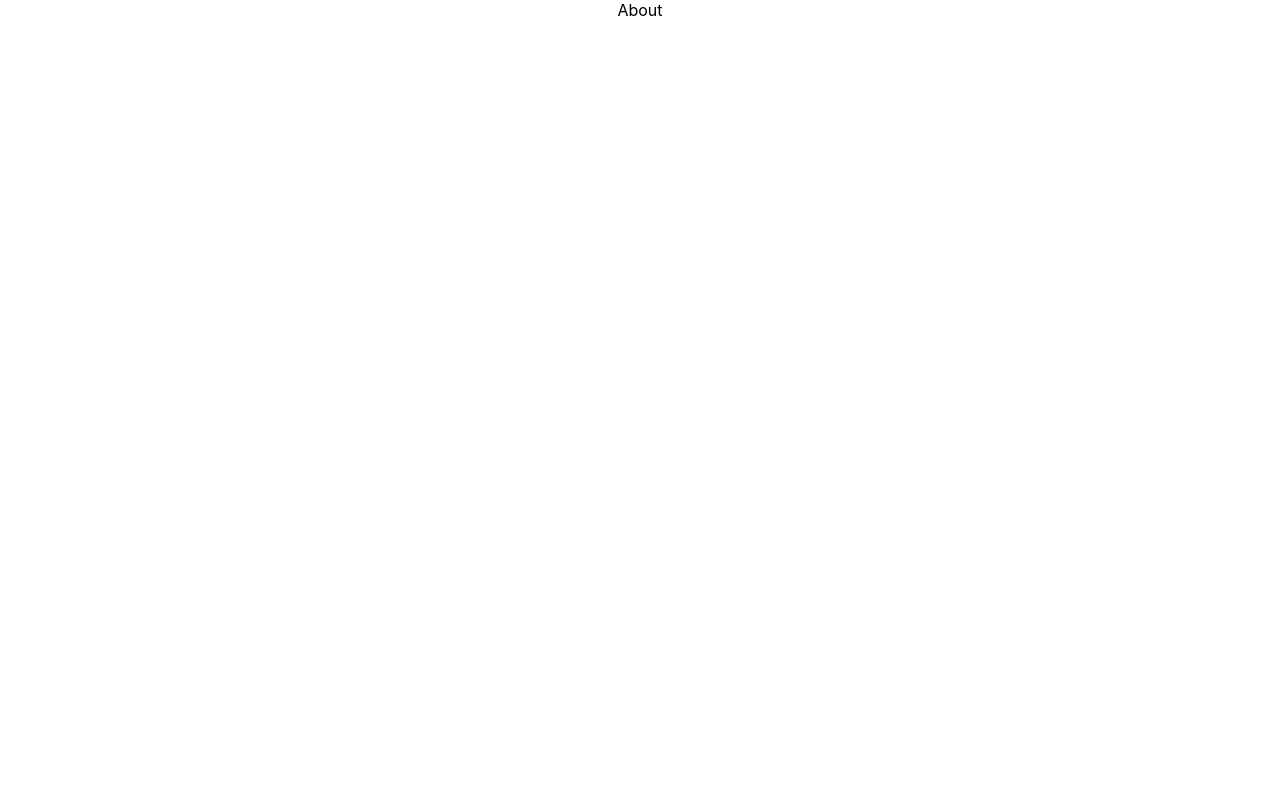
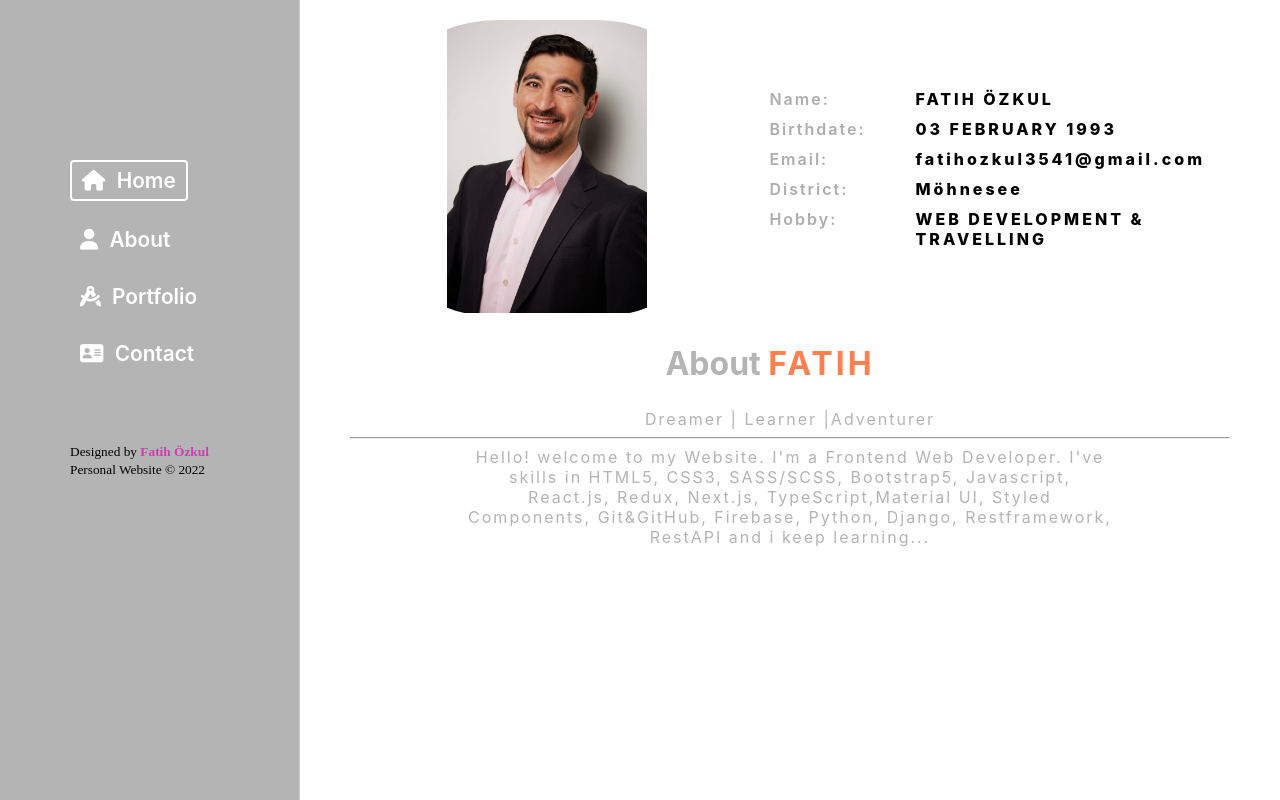
Before and after one commit to fatihozkul35/MyPortFolioWebsite, a React (Create React App) app: page /about in a window 1280 px wide. Built offline with nearby package versions, Linux system fonts and the light colour scheme; a web font is replaced by a local one.

Commit message:
about page created

```diff
--- a/src/Pages/About/About.css
+++ b/src/Pages/About/About.css
@@ -0,0 +1,76 @@
+.about-me{
+    display: grid;
+    grid-template-columns: repeat(2,1fr);
+    box-sizing: border-box;
+}
+
+
+.about-me div{
+    display: flex;
+    flex-direction: column;
+    justify-content: center;
+    align-items: flex-start;
+    padding: 0 20px;
+    margin: 0px;
+}
+
+.about-container{
+    padding: 10px 50px;
+}
+
+.title p{
+    font-weight: 600;
+    letter-spacing: 2px;
+    color: rgb(173, 173, 173);
+    margin: 5px;
+}
+
+.title-value p{
+    font-weight: 800;
+    letter-spacing: 3px;
+    /* color: rgb(228, 228, 228); */
+    color: black;
+    text-align: left;
+    margin: 5px;
+}
+
+.name{
+    font-family: 800;
+    letter-spacing: 3px;
+    color: coral;
+}
+
+.about-title{
+    font-size: 2rem;
+    margin-left: -40px;
+}
+
+.container-top{
+    display: grid;
+    grid-template-columns: repeat(2,1fr);
+    padding-top: 10px;
+
+}
+
+.container-top-img{
+    border-radius: 500px;
+    overflow: hidden;
+}
+
+.about-image{
+    width: 200px;
+}
+
+.details{
+    color: #B4B4B4;
+
+}
+
+.details p {
+    color: inherit;
+    font-size: 1rem;
+}
+
+.about-container{
+    box-sizing: border-box;
+}
--- a/src/Pages/About/About.js
+++ b/src/Pages/About/About.js
@@ -1,9 +1,78 @@
 import React from 'react'
+import "./About.css";
+import { Link } from 'react-router-dom';
+import img from "./exampleFoto.jpeg";
+
 
 const About = () => {
   return (
-    <div>About</div>
-  )
+    <div className="home about">
+      <div className="section menus">
+        <Link className="active" to="/">
+          <i className="fas fa-home "></i> Home
+        </Link>
+        <Link to="/about">
+          <i className="fas fa-user "></i> About
+        </Link>
+        <Link to="/portfolio">
+          <i className="fas fa-drafting-compass "></i> Portfolio
+        </Link>
+        <Link to="/contact">
+          <i className="fas fa-address-card "></i> Contact
+        </Link>
+        <br />
+        <div className="credit">
+          <small>
+            Designed by <span className="designer">Fatih Özkul</span>
+          </small>
+          <br />
+          <small>Personal Website © 2022</small>
+        </div>
+      </div>
+      <div className="about-container">
+        <div className="container-top">
+          <div className="container-top-img">
+            <img className="about-image" src={img} alt="pictureOffatihozkul" />
+          </div>
+          <div className="about-me">
+            <div className="title">
+              <p>Name: </p>
+              <p>Birthdate: </p>
+              <p>Email: </p>
+              <p>District: </p>
+              <p>Hobby: </p> <br />
+            </div>
+            <div className="title-value">
+              <p className="value">FATIH ÖZKUL </p>
+              <p className="value">03 FEBRUARY 1993</p>
+              <p className="value">fatihozkul3541@gmail.com</p>
+              <p className="value">Möhnesee </p>
+              <p className="value">WEB DEVELOPMENT & TRAVELLING</p>
+            </div>
+          </div>
+        </div>
+        <div className="container-bottom">
+          <div className="details">
+            <h2 className="about-title">
+              About <span className="name">FATIH </span>
+            </h2>
+            <p>
+              <span>Dreamer</span> | <span>Learner</span> |
+              <span>Adventurer</span>
+            </p>
+            <hr />
+            <p>
+              Hello! welcome to my Website. I'm a Frontend Web Developer. I've
+              skills in HTML5, CSS3, SASS/SCSS, Bootstrap5, Javascript,
+              React.js, Redux, Next.js, TypeScript,Material UI, Styled
+              Components, Git&GitHub, Firebase, Python, Django, Restframework,
+              RestAPI and i keep learning...
+            </p>
+          </div>
+        </div>
+      </div>
+    </div>
+  );
 }
 
 export default About
```
Also changed, not shown: src/Pages/About/exampleFoto.jpeg (added).
